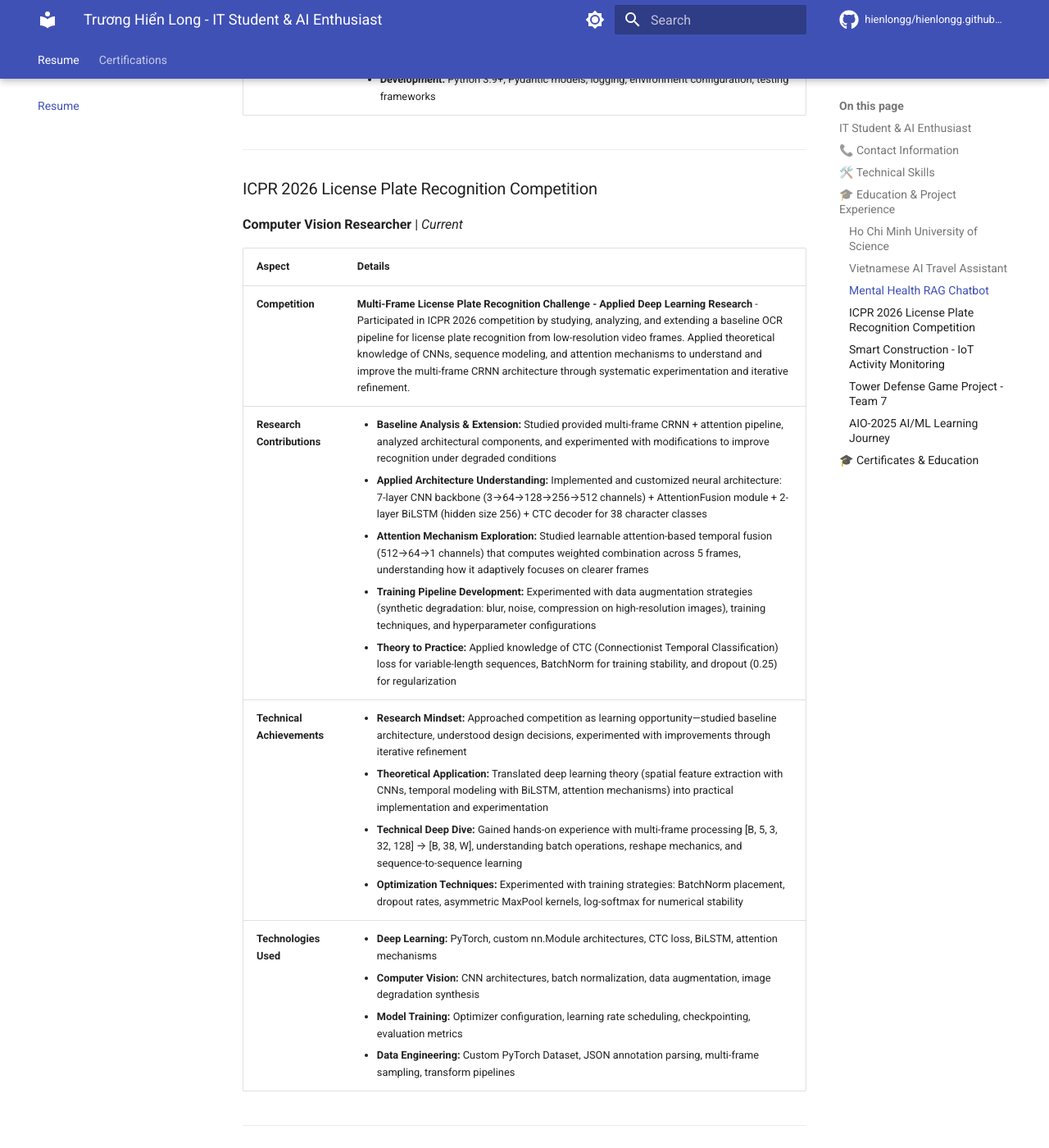
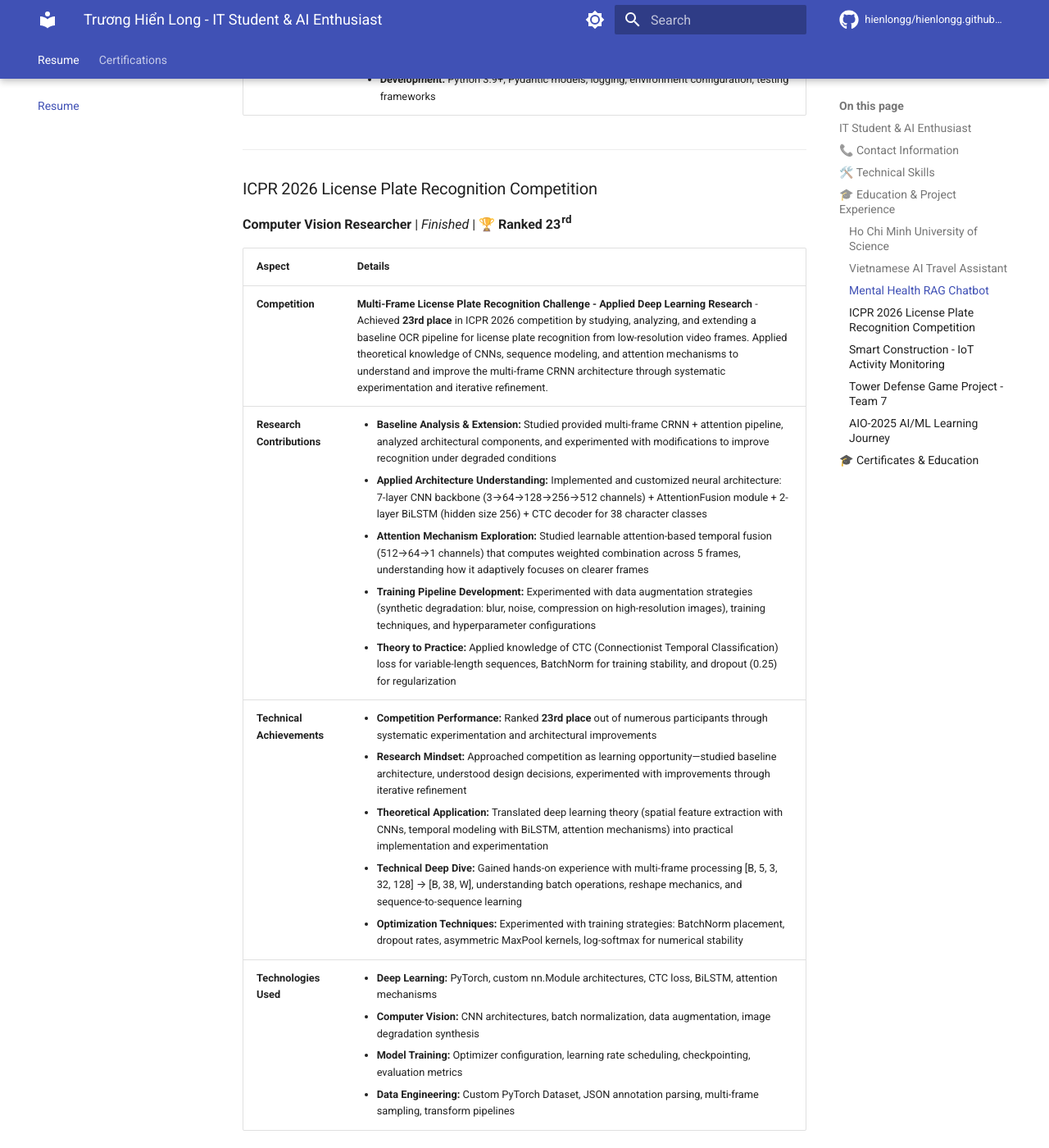
Before and after one commit to hienlongg/hienlongg.github.io, an MkDocs documentation site: the page built from docs/index.md, in a window 1280 px wide and 1400 px high, scrolled down 5252 px. Shown: the whole window at 82% size. Built offline with MkDocs 1.6.1 and Material for MkDocs 9.7.7, drawn with Linux system fonts in a browser that asks for light colours; comment, search, counter and statistics services are not loaded; part of the change alters nothing that is shown; some of the changed text lies outside the part shown.

Commit message:
Update personal details and competition achievements in index.md

```diff
--- a/docs/index.md
+++ b/docs/index.md
@@ -1,6 +1,6 @@
 ---
 title: 'Trương Hiển Long - IT Student & AI Enthusiast'
-lastUpdated: '2026-01-19'
+lastUpdated: '2026-03-5'
 ---
 
 # Trương Hiển Long
@@ -124,7 +124,7 @@ What drives me is solving complex problems through elegant engineering—from ar
 
 ### Ho Chi Minh University of Science
 
-**Computer Science Student** | _Current_
+**IT Student** | _Current_
 
 <table>
   <thead>
@@ -137,7 +137,7 @@ What drives me is solving complex problems through elegant engineering—from ar
     <tr>
       <td><strong>Major</strong></td>
       <td>
-        <strong>Computer Science</strong> - Pursuing comprehensive education in computer science fundamentals, algorithm design, software engineering principles, and mathematical foundations. Currently enrolled in a specialized 1-year AI course focusing on machine learning, neural networks, and artificial intelligence applications.
+        <strong>Information Technology</strong> - Pursuing comprehensive education in computer science fundamentals, algorithm design, software engineering principles, and mathematical foundations. Currently enrolled in a specialized 1-year AI course focusing on machine learning, neural networks, and artificial intelligence applications.
       </td>
     </tr>
     <tr>
@@ -306,7 +306,7 @@ What drives me is solving complex problems through elegant engineering—from ar
 
 ### ICPR 2026 License Plate Recognition Competition
 
-**Computer Vision Researcher** | _Current_
+**Computer Vision Researcher** | _Finished_ | **🏆 Ranked 23rd**
 
 <table>
   <thead>
@@ -319,7 +319,7 @@ What drives me is solving complex problems through elegant engineering—from ar
     <tr>
       <td><strong>Competition</strong></td>
       <td>
-        <strong>Multi-Frame License Plate Recognition Challenge - Applied Deep Learning Research</strong> - Participated in ICPR 2026 competition by studying, analyzing, and extending a baseline OCR pipeline for license plate recognition from low-resolution video frames. Applied theoretical knowledge of CNNs, sequence modeling, and attention mechanisms to understand and improve the multi-frame CRNN architecture through systematic experimentation and iterative refinement.
+        <strong>Multi-Frame License Plate Recognition Challenge - Applied Deep Learning Research</strong> - Achieved <strong>23rd place</strong> in ICPR 2026 competition by studying, analyzing, and extending a baseline OCR pipeline for license plate recognition from low-resolution video frames. Applied theoretical knowledge of CNNs, sequence modeling, and attention mechanisms to understand and improve the multi-frame CRNN architecture through systematic experimentation and iterative refinement.
       </td>
     </tr>
     <tr>
@@ -338,6 +338,7 @@ What drives me is solving complex problems through elegant engineering—from ar
       <td><strong>Technical Achievements</strong></td>
       <td>
         <ul>
+          <li><strong>Competition Performance:</strong> Ranked <strong>23rd place</strong> out of numerous participants through systematic experimentation and architectural improvements</li>
           <li><strong>Research Mindset:</strong> Approached competition as learning opportunity—studied baseline architecture, understood design decisions, experimented with improvements through iterative refinement</li>
           <li><strong>Theoretical Application:</strong> Translated deep learning theory (spatial feature extraction with CNNs, temporal modeling with BiLSTM, attention mechanisms) into practical implementation and experimentation</li>
           <li><strong>Technical Deep Dive:</strong> Gained hands-on experience with multi-frame processing [B, 5, 3, 32, 128] → [B, 38, W], understanding batch operations, reshape mechanics, and sequence-to-sequence learning</li>
@@ -363,7 +364,7 @@ What drives me is solving complex problems through elegant engineering—from ar
 
 ### Smart Construction - IoT Activity Monitoring
 
-**MLOps Engineer & Data Scientist** | _2025_ | **Confidential Industry Project**
+**MLOps Engineer & Data Scientist** | _2025_ |
 
 <table>
   <thead>
@@ -561,7 +562,7 @@ What drives me is solving complex problems through elegant engineering—from ar
       <td><strong>Sophomore of Information Technology</strong></td>
       <td>University of Science - VNUHCM</td>
       <td>2024</td>
-      <td>GPA: 3.63/ 4.0</td>
+      <td>GPA: 3.53/ 4.0</td>
     </tr>
     <tr>
       <td><strong>IELTS</strong></td>
```
